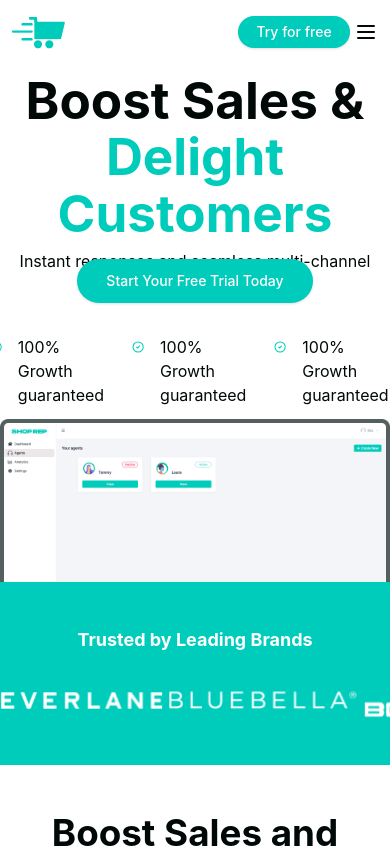
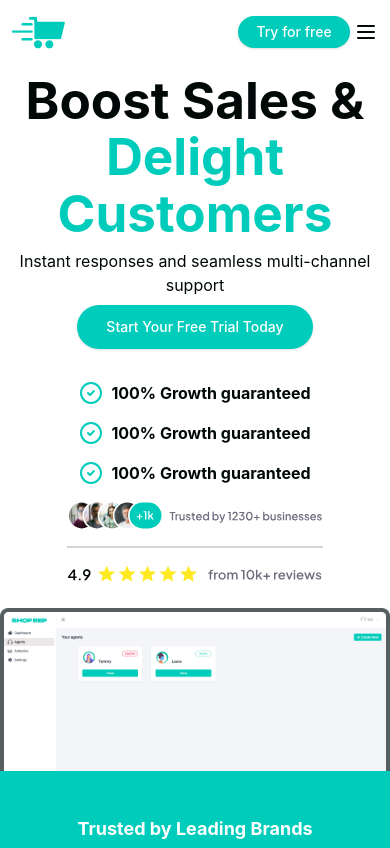
Before and after one commit to FaatehNaeem/SHOP-REP, a React (Vite) app: page / in a window 390 px wide. Shown: the top 848 px of the page. Built offline with nearby package versions, Linux system fonts and the light colour scheme.

Commit message:
responsiveness header-section

```diff
--- a/src/components/leading-brands-banner.tsx
+++ b/src/components/leading-brands-banner.tsx
@@ -4,13 +4,13 @@ export default function LeadingBrandsBanner() {
       <p className="text-background text-lg font-bold">
         Trusted by Leading Brands
       </p>
-      <div className="w-screen flex flex-row items-center justify-evenly mt-6">
-        <img src="Brand 1.svg" alt=""/>
-        <img src="Brand 2.svg" alt=""/>
-        <img src="Brand 3.svg" alt=""/>
-        <img src="Brand 4.svg" alt=""/>
-        <img src="Brand 5.svg" alt=""/>
-        <img src="Brand 6.svg" alt=""/>
+      <div className="w-screen flex flex-row items-center justify-evenly mt-6 leading-brands-container">
+        <img src="Brand 1.svg" alt="" />
+        <img src="Brand 2.svg" alt="" />
+        <img src="Brand 3.svg" alt="" />
+        <img src="Brand 4.svg" alt="" />
+        <img src="Brand 5.svg" alt="" />
+        <img src="Brand 6.svg" alt="" />
       </div>
     </div>
   );
--- a/src/index.css
+++ b/src/index.css
@@ -247,6 +247,7 @@ button:focus-visible {
 
 /* header section responsivess */
 
+/* 811px to 1030px */
 @media (max-width: 1030px) and (min-width: 811px) {
   .logo-container {
     padding-left: 0px;
@@ -259,6 +260,7 @@ button:focus-visible {
   }
 }
 
+/* 0px to 810px */
 @media (max-width: 810px) and (min-width: 0px) {
   .logo-container {
     padding-left: 0px;
@@ -292,12 +294,14 @@ button:focus-visible {
   }
 }
 
+/* 391px to 485px */
 @media (max-width: 485px) and (min-width: 391px) {
   .logo-img {
     width: 70%;
   }
 }
 
+/* 0px to 390px */
 @media (max-width: 390px) and (min-width: 0px) {
   .logo-img {
     display: none;
@@ -306,3 +310,48 @@ button:focus-visible {
     display: block;
   }
 }
+
+
+/* rating section */
+
+/* 0px to 706px */
+@media (max-width:706px) and (min-width:0px){
+ .growth-guaranteed-section{
+  flex-direction: column;
+  justify-content: center;
+  align-items: center;
+  font-weight: bold;
+}
+}
+/* 0px to 636px */
+@media (max-width:636px) and (min-width:0px){
+ .ratings-container{
+  flex-direction: column;
+  justify-content: center;
+  align-items: center;
+  font-weight: bold;
+}
+.ratings-divider{
+  width: 80%;
+  height: 0px;
+}
+}
+/* 0px to 391px */
+@media (max-width:391px) and (min-width:0px){
+.trusted-icon{
+  width: 80%;
+}
+.rating-icon{
+  width: 80%;
+}
+}
+
+/* leading-brands-banner */
+
+/* 0px to 810px */
+@media (max-width:811px) and (min-width:0px){
+.leading-brands-container{
+  gap: 40px;
+  margin-left: 30px;
+}
+}
--- a/src/sections/hero-section.tsx
+++ b/src/sections/hero-section.tsx
@@ -1,11 +1,12 @@
 import LeadingBrandsBanner from "@/components/leading-brands-banner";
 import { Button } from "@/components/ui/button";
-import { CheckCircle2Icon, Star } from "lucide-react";
+import { CheckCircle2Icon } from "lucide-react";
 
 export default function HeroSection() {
   return (
     <div className="flex flex-col items-center justify-center">
-      <div className="h-[187px] text-center mt-2">
+      {/* heading and para */}
+      <div className="text-center mt-2">
         <h1 className="text-primary-foreground font-bold">Boost Sales &</h1>
         <h1 className="text-secondary-foreground font-bold">
           Delight Customers
@@ -14,43 +15,47 @@ export default function HeroSection() {
           Instant responses and seamless multi-channel support
         </p>
       </div>
-      <Button className="bg-secondary-foreground rounded-3xl w-[236px] h-[44px] text-background focus-visible:ring-0 hover:border-none hover:bg-teal-500 focus:outline-none">
+      {/* btn */}
+      <Button className="bg-secondary-foreground rounded-3xl w-[236px] h-[44px] text-background focus-visible:ring-0 hover:border-none hover:bg-teal-500 focus:outline-none mt-2">
         Start Your Free Trial Today
       </Button>
 
-      <div className="flex-col h-[84px] mt-8">
-        <div className="flex flex-row gap-4">
-          <CheckCircle2Icon className="text-secondary-foreground" />
-          <p className="text-primary-foreground">100% Growth guaranteed</p>
-          <CheckCircle2Icon className="text-secondary-foreground" />
-          <p className="text-primary-foreground">100% Growth guaranteed</p>
-          <CheckCircle2Icon className="text-secondary-foreground" />
-          <p className="text-primary-foreground">100% Growth guaranteed</p>
+      <div className="flex-col mt-8">
+        {/* 100% growth section */}
+        <div className="flex flex-row gap-4 growth-guaranteed-section">
+          <div className="flex flex-row">
+            <CheckCircle2Icon className="text-secondary-foreground" />
+            <p className="text-primary-foreground ml-2">
+              100% Growth guaranteed
+            </p>
+          </div>
+          <div className="flex flex-row">
+            <CheckCircle2Icon className="text-secondary-foreground" />
+            <p className="text-primary-foreground ml-2">
+              100% Growth guaranteed
+            </p>
+          </div>
+          <div className="flex flex-row">
+            <CheckCircle2Icon className="text-secondary-foreground" />
+            <p className="text-primary-foreground ml-2">
+              100% Growth guaranteed
+            </p>
+          </div>
         </div>
 
-        <div className="flex flex-row gap-4 mt-4 items-center">
-          <img
-            src="hero-section-icon.png"
-            alt=""
-            width={"116px"}
-            height={"32px"}
-          />
-          <p className="text-zinc-500">Trusted by 1230+ businesses</p>
-          <div className="border border-zinc-300 h-6"></div>
-          <p className="text-primary-foreground font-bold">4.9</p>
-          <div className="flex flex-row items-center">
-            <Star color="yellow" fill="yellow" />
-            <Star color="yellow" fill="yellow" />
-            <Star color="yellow" fill="yellow" />
-            <Star color="yellow" fill="yellow" />
-            <Star color="yellow" fill="yellow" />
-            <p className="text-zinc-500 ml-2">from 10k+ reviews</p>
-          </div>
+        {/* rating */}
+        <div className="flex flex-row gap-4 mt-4 items-center ratings-container">
+          <img src="trusted-by-1230.svg" alt="" className="trusted-icon" />
+          <div className="border border-zinc-300 h-6 ratings-divider"></div>
+
+          <img src="rating.svg" alt="" className="rating-icon" />
         </div>
       </div>
-      <div className="flex flex-col justify-center items-center">
+      {/* ui ss */}
+      <div className="flex flex-col justify-center items-center mt-6">
         <img src="hero-section-img.png" alt="" />
       </div>
+      {/* banner */}
       <LeadingBrandsBanner />
     </div>
   );
```
Also changed, not shown: public/rating.svg (added), public/trusted-by-1230.svg (added).
